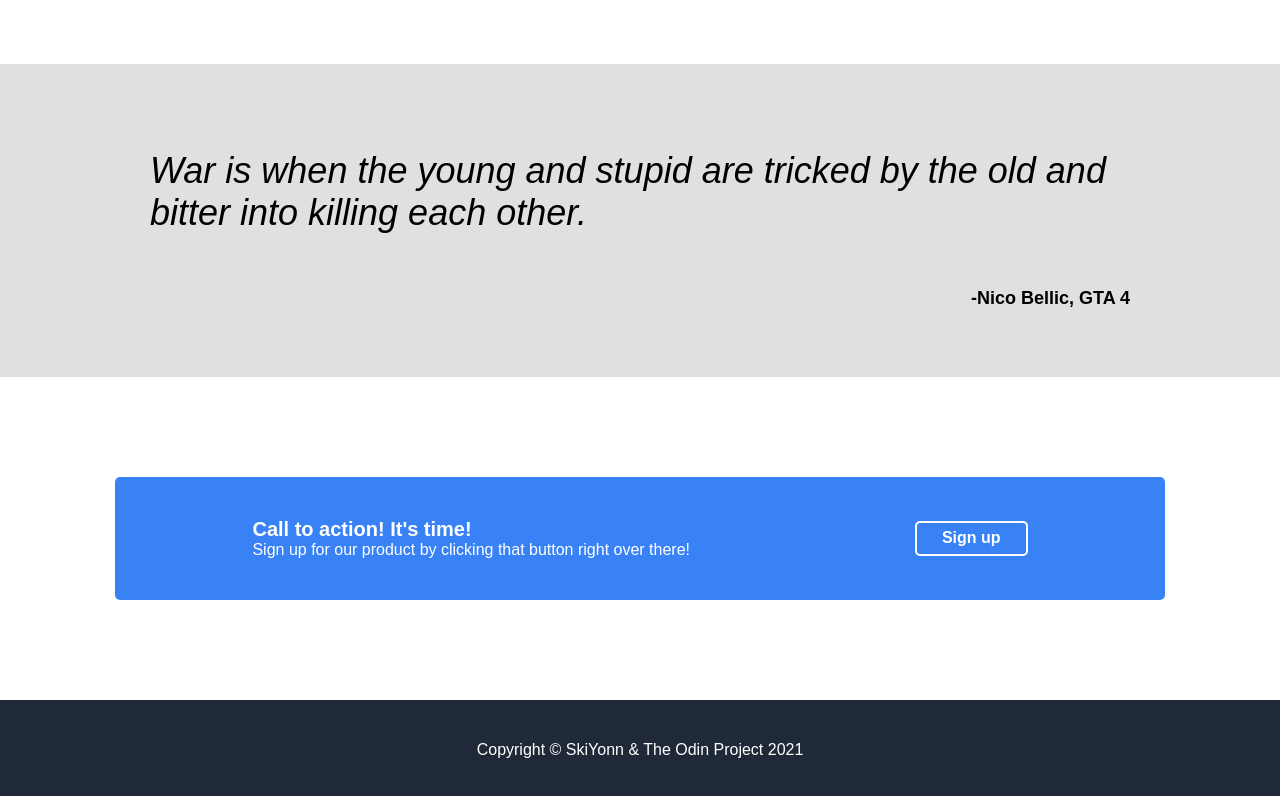
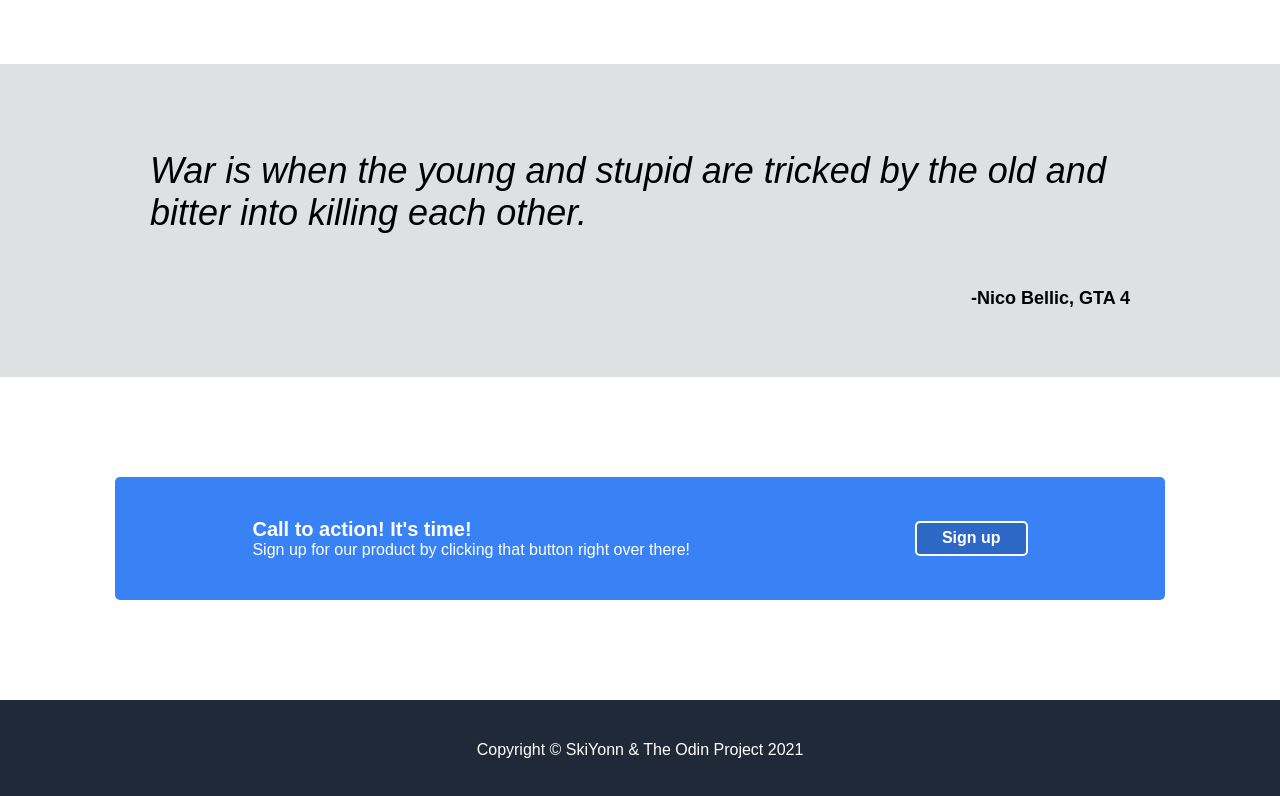
Before and after one commit to SkiYonn/Website-Project, a plain HTML site: page index.html in a window 1280 px wide. In both pictures the pointer is over the button 971 px from the left and 1391 px from the top of the page. Shown: the part 853-1649 px from the top of the page. Drawn offline with Linux system fonts and the light colour scheme.

Commit message:
Added a hover color change on the sign up button in the call for action section

```diff
--- a/styles.css
+++ b/styles.css
@@ -186,3 +186,7 @@ img{
     padding: 5px 25px 5px 25px;
     transition: background-color 0.2s;
 }
+
+.btn-signup:hover{
+    background-color: #2d68c7;
+}
```
